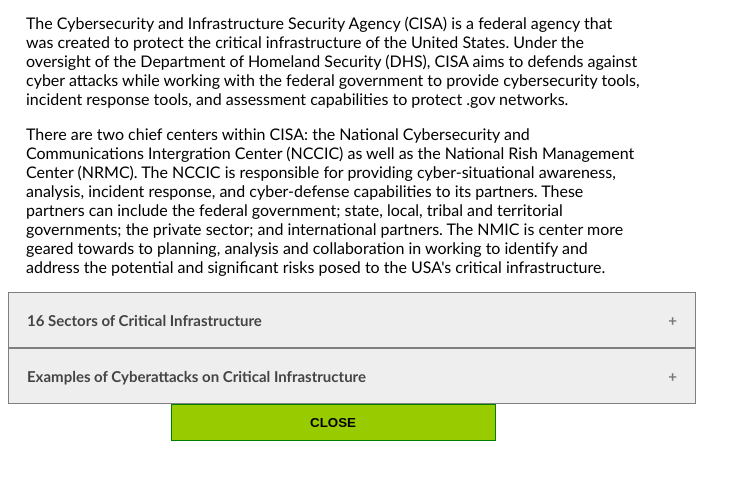
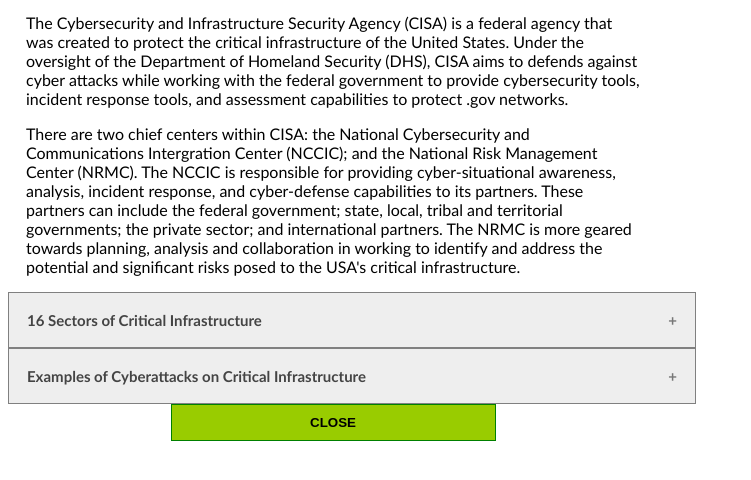
Before and after one commit to cyberwaze/OWFLearning, a plain HTML site: page critical_info.html in a window 1280 px wide. Both pictures are taken after a click on the label "What is CISA?". Shown: the part 128-608 px from the top of the page, without its empty margins (0-751 px from the left). Drawn offline with Linux system fonts and the light colour scheme.

Commit message:
Update critical_info.html

```diff
--- a/critical_info.html
+++ b/critical_info.html
@@ -12,16 +12,24 @@
 	<input type="checkbox" id="s1" />
 	<label for="s1">What is CISA?</label>
 	<div class="panel">
-		<p>The Cybersecurity and Infrastructure Security Agency (CISA) is a federal agency that was created to protect the critical infrastructure of the United States. Under the oversight of the Department of Homeland Security (DHS), CISA aims to defends against cyber attacks while working with the federal government to provide cybersecurity tools, incident response tools, and assessment capabilities to protect .gov networks. </p>
+		<p>The Cybersecurity and Infrastructure Security Agency (CISA) is a federal agency that was created to protect the critical infrastructure
+			of the United States. Under the oversight of the Department of Homeland Security (DHS), CISA aims to defends against cyber attacks while
+			working with the federal government to provide cybersecurity tools, incident response tools, and assessment capabilities to protect
+			.gov networks. </p>
 
-		<p>There are two chief centers within CISA: the National Cybersecurity and Communications Intergration Center (NCCIC) as well as the National Rish Management Center (NRMC). The NCCIC is responsible for providing cyber-situational awareness, analysis, incident response, and cyber-defense capabilities to its partners. These partners can include the federal government; state, local, tribal and territorial governments; the private sector; and international partners. The NMIC is center more geared towards to planning, analysis and collaboration in working to identify and address the potential and significant risks posed to the USA's critical infrastructure.</p>
+		<p>There are two chief centers within CISA: the National Cybersecurity and Communications Intergration Center (NCCIC); and the National Risk
+			Management Center (NRMC). The NCCIC is responsible for providing cyber-situational awareness, analysis, incident response,
+			and cyber-defense capabilities to its partners. These partners can include the federal government; state, local, tribal and territorial
+			governments; the private sector; and international partners. The NRMC is more geared towards planning, analysis and collaboration
+			in working to identify and address the potential and significant risks posed to the USA's critical infrastructure.</p>
 
 	</div>
 
 	<input type="checkbox" id="s2" />
 	<label for="s2">16 Sectors of Critical Infrastructure</label>
 	<div class="panel">
-		<p>CISA has designated 16 sectors of critical infrastructure, all of which are dependent upon internet and automated controls. As such, this poses cybersecurity threats to the 16 sectors.</p>
+		<p>CISA has designated 16 sectors of critical infrastructure whose dependence upon internet and automated controls makes them vulnerable to
+			cybersecurity threats.</p>
 
 		<aside>
 			<nav>
```
